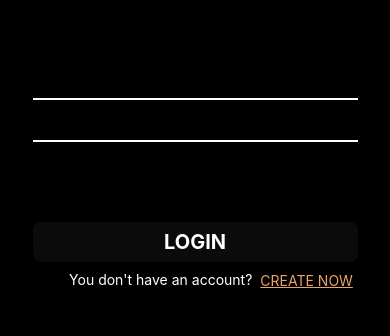
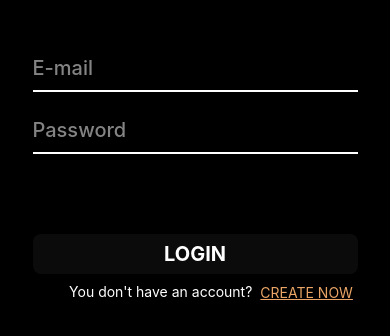
Before and after one commit to PwGawzynski/Miser, a React Native app: screen / in a window 390 px wide. Shown: the part 244-580 px from the top of the page. Built offline with nearby package versions, Linux system fonts and the light colour scheme.

Commit message:
rem old inputs and changed to custom input

```diff
--- a/src/Components/Molecules/LoginForm.tsx
+++ b/src/Components/Molecules/LoginForm.tsx
@@ -1,5 +1,6 @@
-import { TextInput, View } from 'react-native';
+import { View } from 'react-native';
 import React from 'react';
+import { CustomInput } from '../Atoms/CustomInput';
 
 export interface Props {
   login: string;
@@ -11,17 +12,16 @@ export interface Props {
 export const LoginForm = ({ ...props }: Props) => {
   return (
     <View className={'w-screen items-center'}>
-      <TextInput
-        className={'w-10/12 border-b-2 border-white pb-2 text-base text-white'}
+      <CustomInput
+        customStyles={'mb-6'}
         value={props.login}
-        onChangeText={props.setLogin}
+        setter={props.setLogin}
+        defaultValue={'E-mail'}
       />
-      <TextInput
-        className={
-          'mt-2 w-10/12 border-b-2 border-white pb-2 text-base text-white'
-        }
+      <CustomInput
         value={props.password}
-        onChangeText={props.setPassword}
+        setter={props.setPassword}
+        defaultValue={'Password'}
       />
     </View>
   );
```
